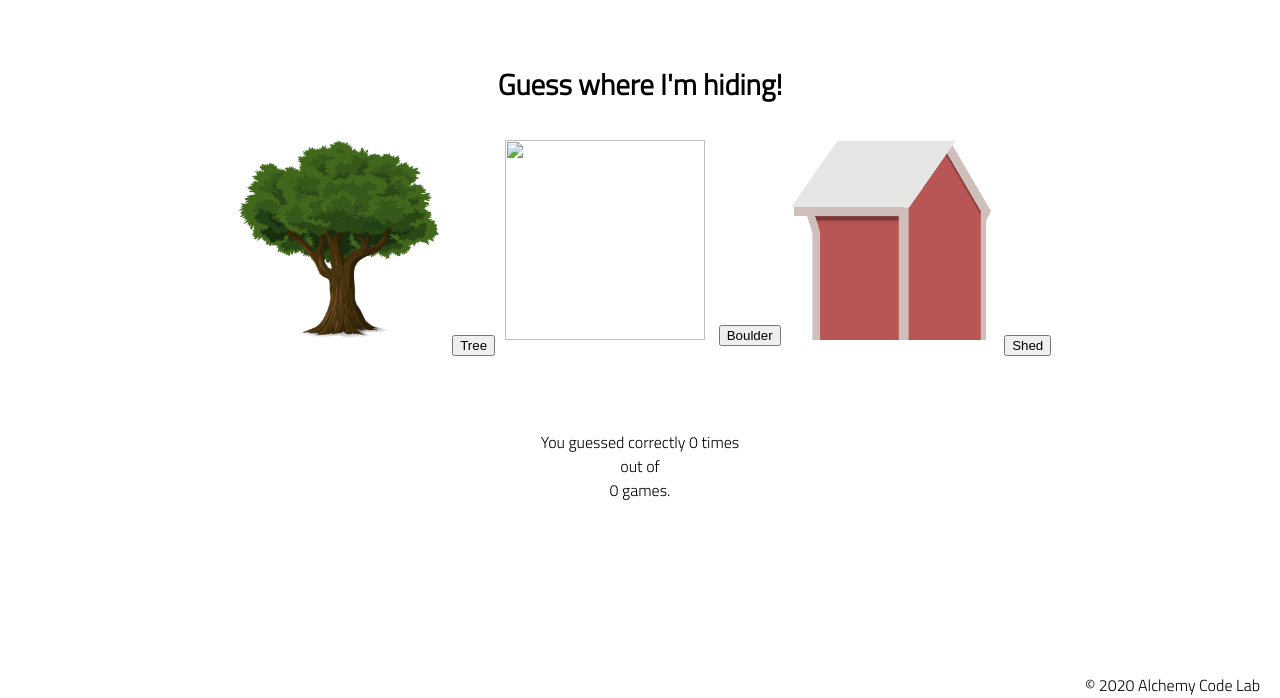
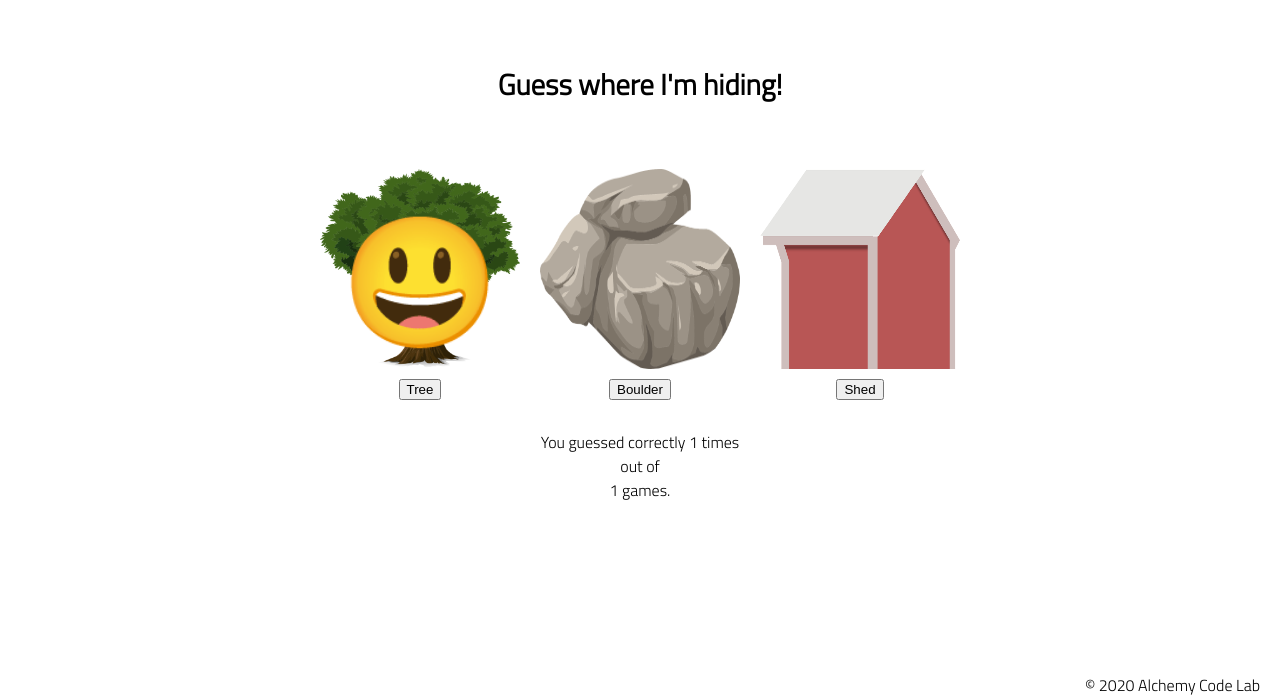
Before and after one commit to nikihite/bug-hunt, a plain HTML site: page index.html in a window 1280 px wide. Both pictures are taken after a click on the button "Tree". Shown: the part 102-800 px from the top of the page. Drawn offline with Linux system fonts and the light colour scheme.

Commit message:
working game

```diff
--- a/app.js
+++ b/app.js
@@ -1,31 +1,34 @@
 // import functions and grab DOM elements
-const shedClick = document.getElementById('shed-button');
-const boulderButton = document.getElementById('boulder');
+const boulderButton = document.getElementById('boulder-button');
+const shedButton = document.getElementById('shed-button');
+const treeButton = document.getElementById('tree-button');
 
-const shedContainer = document.getElementById('Shed-Container');
+const shedContainer = document.getElementById('shed-container');
 const treeContainer = document.getElementById('tree-container');
-const boulderContainer = document.getElementById('bouldercontainer');
+const boulderContainer = document.getElementById('boulder-container');
 
-const totalEl = document.getElementById('total');
+const totalEl = document.getElementById('total-games');
 const winsEl = document.getElementById('wins');
 
 // initialize state
-const hidingPlaces = [
-    'tree'
-    'shed'
-    'boulder'
-];
+const hidingPlaces = ['tree', 'shed', 'boulder'];
 
 let correctGuesses = 0;
 let totalGuesses = 0;
 
+function resetStyles() {
+    shedContainer.classList.remove('face');
+    treeContainer.classList.remove('face');
+    boulderContainer.classList.remove('face');
+}
+
 function getRandomItem(arr) {
-    const index = Math.random();
+    const index = Math.floor(Math.random() * 3);
 
     return arr[index];
 }
 
-function handleGuess(userGuess, correctSpot) {
+function handleGuess(correctSpot, userGuess) {
     resetStyles();
     totalGuesses++;
 
@@ -34,18 +37,12 @@ function handleGuess(userGuess, correctSpot) {
     correctHidingPlaceEl.classList.add('face');
 
     if (userGuess === correctSpot) {
-        correctGuesses--;
+        correctGuesses++;
     }
 
-    totalGuesses = totalEl.textContent;
-    correctGuesses = winsEl.textContent;
+    totalEl.textContent = totalGuesses;
+    winsEl.textContent = correctGuesses;
 
-}
-
-function setStyles() {
-    shedContainer.classList.add('face');
-    treeContainer.classList.add('face');
-    boulderContainer.classList.add('face');
 }
 
 shedButton.addEventListener('click', () => {
@@ -54,13 +51,13 @@ shedButton.addEventListener('click', () => {
     handleGuess(correctSpot, 'shed');
 });
 
-treeButton.addEventListener('submit', () => {
+treeButton.addEventListener('click', () => {
     const correctSpot = getRandomItem(hidingPlaces);
 
     handleGuess(correctSpot, 'tree');
 });
 
-boulderButton.addEventListener(() => {
+boulderButton.addEventListener('click', () => {
     const correctSpot = getRandomItem(hidingPlaces);
 
     handleGuess(correctSpot, 'boulder');
--- a/index.html
+++ b/index.html
@@ -23,21 +23,21 @@
             <h2>
                 Guess where I'm hiding!
             </h2>
-            <div id="tree-container" class="hiding-places">
-                <div class="Hiding-Place">
+            <div class="hiding-places">
+                <div  id="tree-container" class="hiding-place">
                     <img src="./assets/tree.webp" class="hiding-img" />
                     <button id="tree-button">Tree</button>
                 </div>
-                <div id="boulder-container" class="Hiding-Place">
-                    <img src="./assets/boulder" class="hiding-img" />
+                <div id="boulder-container" class="hiding-place">
+                    <img src="./assets/boulder.png" class="hiding-img" />
                     <button id="boulder-button">Boulder</button>
                 </div>
-                <div id="shed-container" class="Hiding-Place">
+                <div id="shed-container" class="hiding-place">
                     <img src="./assets/shed.png" class="hiding-img" />
                     <button id="shed-button">Shed</button>
                 </div>
             </div>
-            <div>You guessed correctly <span>0</span> times</div>
+            <div>You guessed correctly <span id="wins">0</span> times</div>
             <div>out of</div>
             <div> <span id="total-games">0</span> games.</div>
         </section>
```
Also changed, not shown: styles/style.css (+4 -4 lines).
